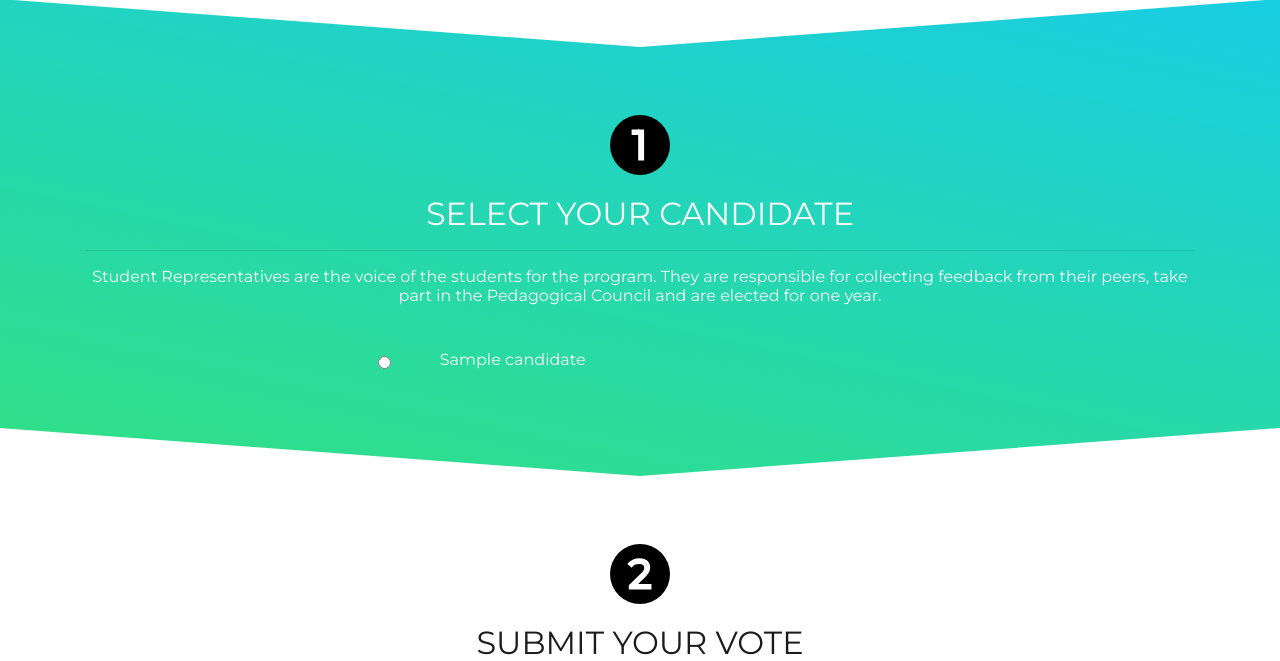
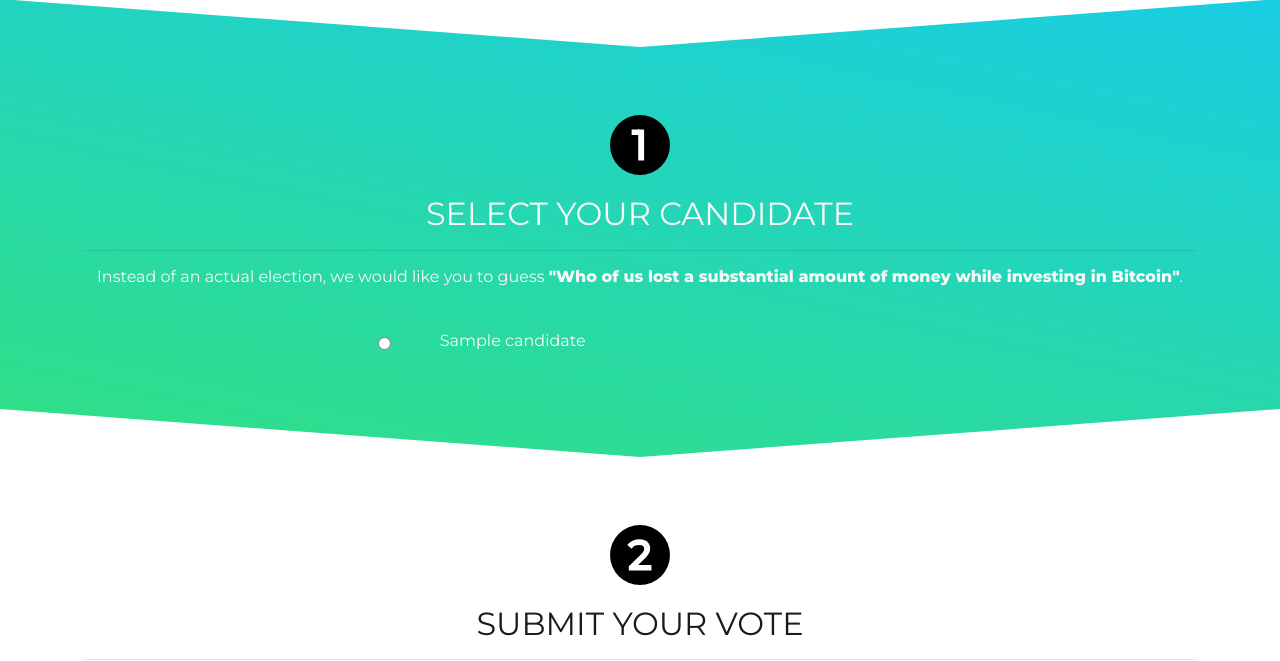
Before and after one commit to K-Rdlbrgr/master_thesis, a Flask app: template templates/voting.html in a window 1280 px wide. Shown: the part 919-1580 px from the top of the page. Run offline with Flask 2, Linux system fonts and the light colour scheme; the template is opened without the code that fills it: most values are stand-ins (such as "Sample title", 1, 10 or a date in 2020); some libraries are stand-ins or nearby versions.

Commit message:
Master Defense Update

```diff
--- a/templates/voting.html
+++ b/templates/voting.html
@@ -87,7 +87,7 @@
           <h2>SELECT YOUR CANDIDATE</h2>
           <hr>
           <h6>
-              Student Representatives are the voice of the students for the program. They are responsible for collecting feedback from their peers, take part in the Pedagogical Council and are elected for one year.
+              Instead of an actual election, we would like you to guess <strong>"Who of us lost a substantial amount of money while investing in Bitcoin"</strong>.
           </h6>
           <div class="container">
             <div class="row justify-content-center">
```
